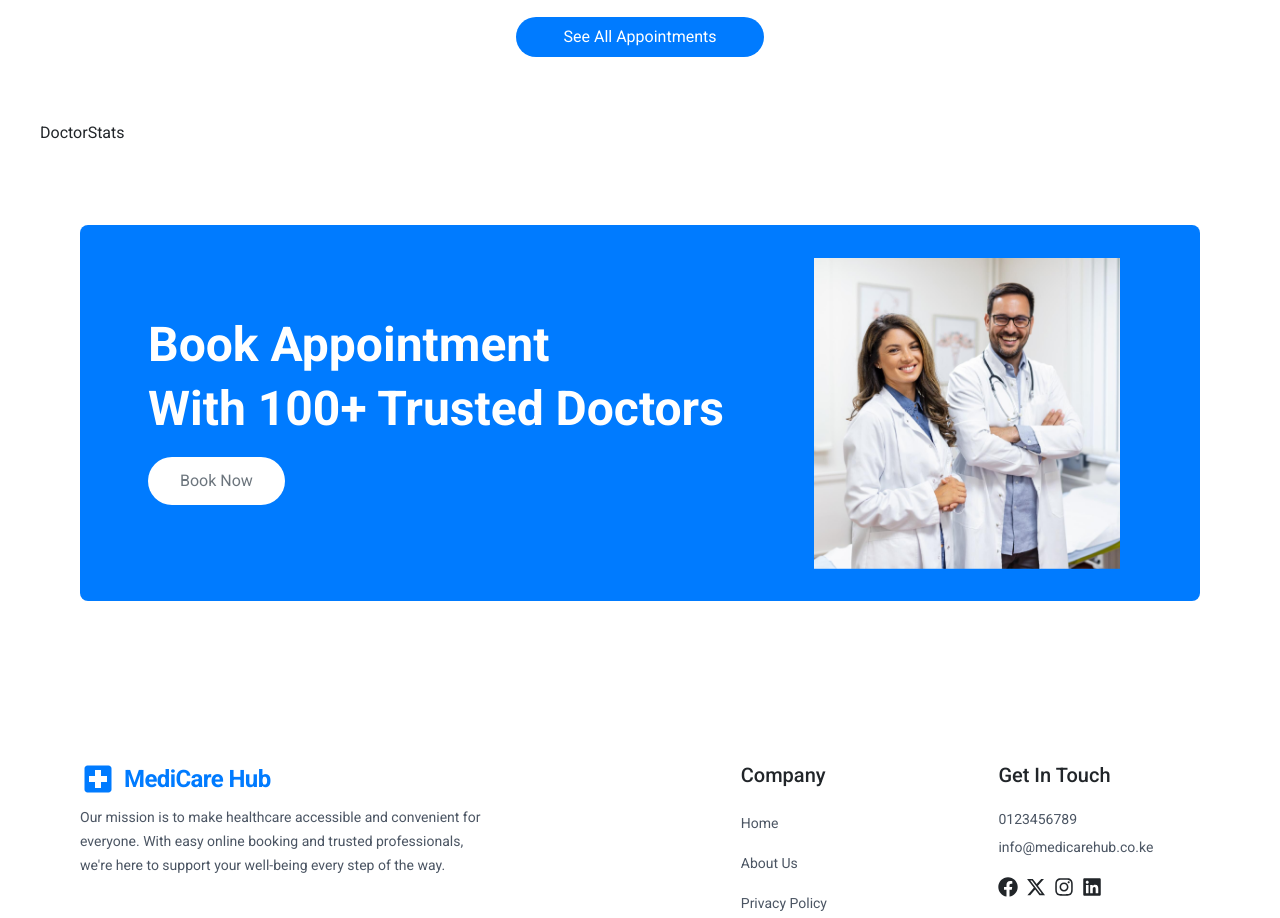
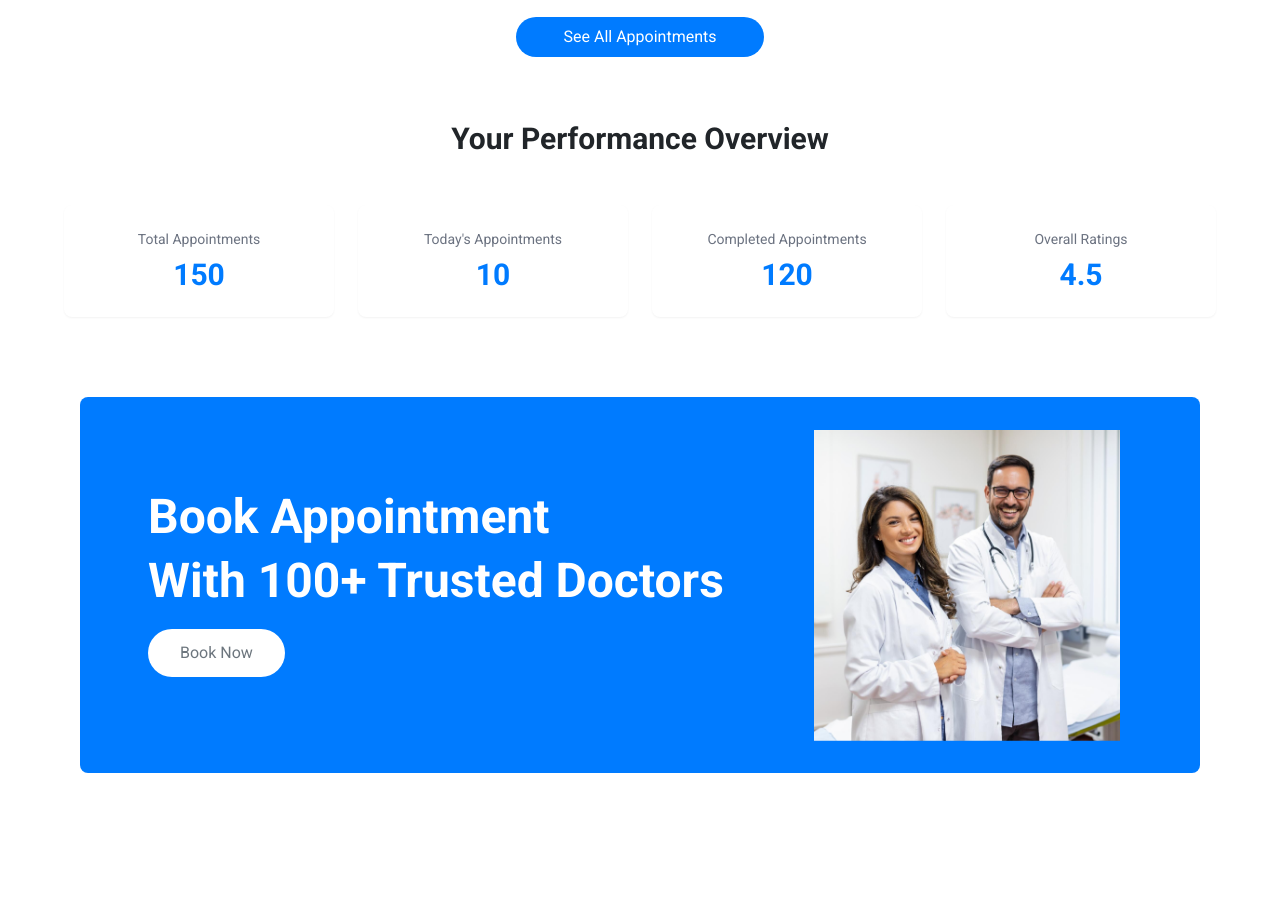
Before and after one commit to briansimiyuj/doctor-appointment-app, a React (Vite) app: page / in a window 1280 px wide. Shown: the part 1080-1998 px from the top of the page. Built offline with nearby package versions, Linux system fonts and the light colour scheme; a web font is replaced by a local one.

Commit message:
Add StatsGrid and StatCard components to enhance DoctorStats display with performance metrics

```diff
--- a/src/components/DoctorStats/DoctorStats.tsx
+++ b/src/components/DoctorStats/DoctorStats.tsx
@@ -1,4 +1,5 @@
 import { DoctorStatsContextProvider } from "../../context/DoctorStatsContext"
+import StatsGrid from "./StatsGrid"
 
 const DoctorStats: React.FC = ()=>{
 
@@ -6,7 +7,13 @@ const DoctorStats: React.FC = ()=>{
 
         <DoctorStatsContextProvider>
 
-            <h1>DoctorStats</h1>
+            <div className="flex flex-col items-center gap-4">
+
+               <h1 className="text-3xl font-bold">Your Performance Overview</h1>
+
+               <StatsGrid/>
+
+            </div>
 
         </DoctorStatsContextProvider>
 
--- /dev/null
+++ b/src/components/DoctorStats/StatCard.tsx
@@ -0,0 +1,24 @@
+interface StatCardProps{
+
+    title: string
+    value: number
+
+}
+
+const StatCard: React.FC<StatCardProps> = ({ title, value }) =>{
+
+    return(
+
+        <div className="flex flex-col items-center p-6 bg-white rounded-lg shadow-sm">
+
+            <h3 className="text-gray-500 text-sm">{title}</h3>
+
+            <p className="text-3xl font-bold text-primary-bg mt-2">{value}</p>
+
+        </div>
+
+    )
+
+}
+
+export default StatCard
--- /dev/null
+++ b/src/components/DoctorStats/StatsGrid.tsx
@@ -0,0 +1,26 @@
+import { useDoctorStats } from "../../context/DoctorStatsContext"
+import StatCard from "./StatCard"
+
+const StatsGrid: React.FC = ()=>{
+
+    const { stats, ratings } = useDoctorStats()
+
+    return(
+
+        <div className="grid grid-cols-2 md:grid-cols-4 gap-6 w-full max-w-6xl mt-8">
+
+            <StatCard title="Total Appointments" value={stats.totalPatients}/>
+
+            <StatCard title="Today's Appointments" value={stats.todayAppointments}/>
+
+            <StatCard title="Completed Appointments" value={stats.completedAppointments}/>
+
+            <StatCard title="Overall Ratings" value={ratings.average}/>
+
+        </div>
+
+    )
+
+}
+
+export default StatsGrid
```
Also changed, not shown: 1 other file (tests, documents, lock files or other folders).
